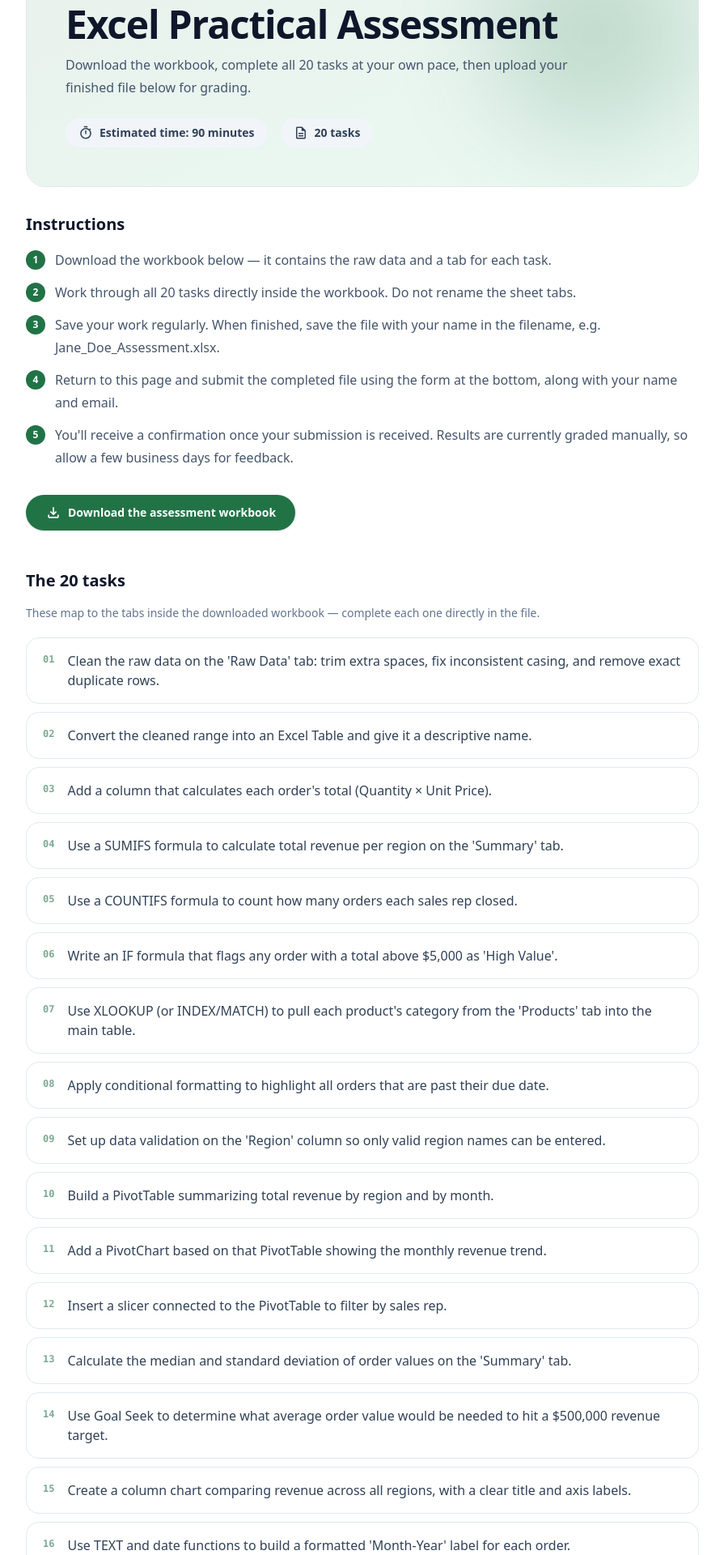
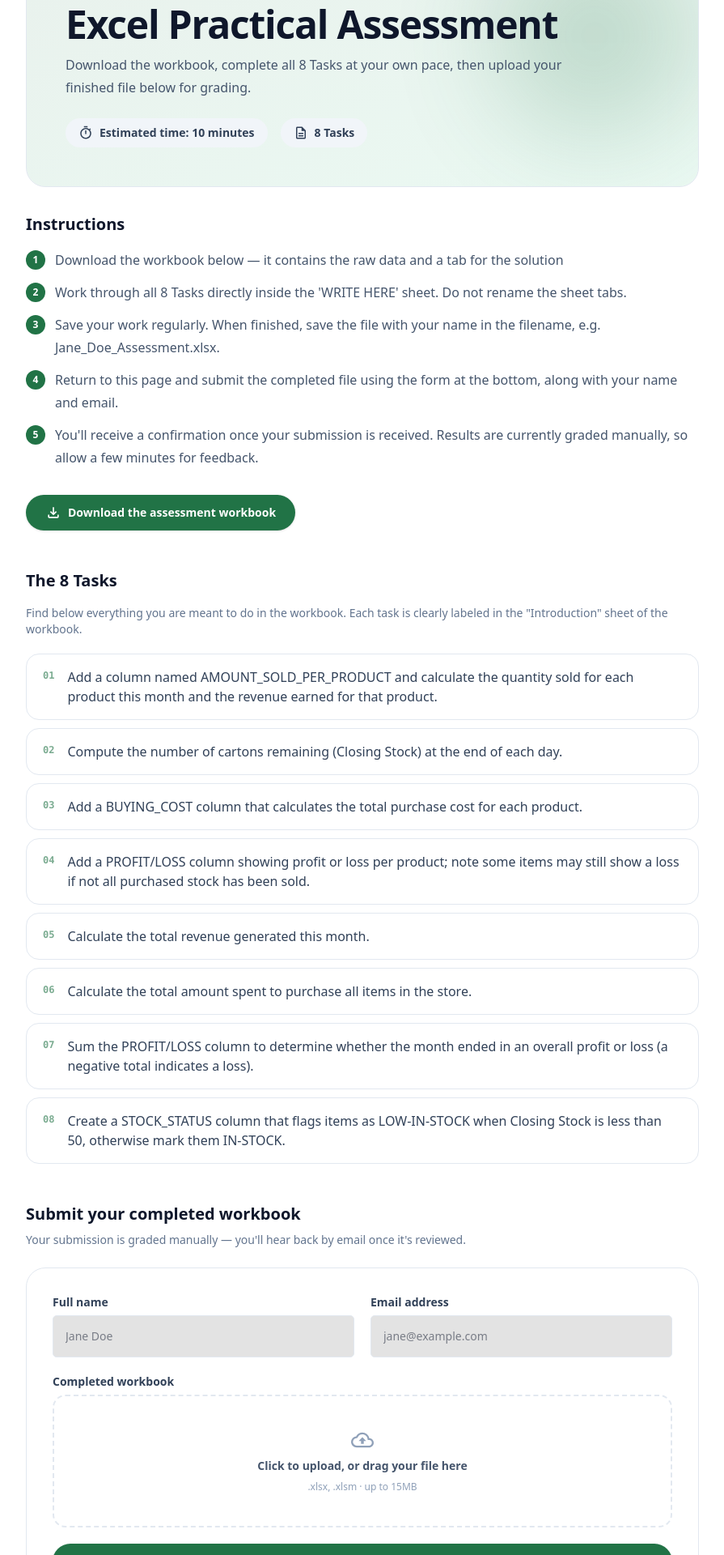
Before and after one commit to KodenOps/itil_test, a Next.js app: page /page/practical-excel in a window 1280 px wide. Shown: the part 202-2122 px from the top of the page at 81% size, without its empty margins (192-1087 px from the left). Built offline with nearby package versions, Linux system fonts and the light colour scheme.

Commit message:
Refactor code structure for improved readability and maintainability

```diff
--- a/src/app/page/excel-for-beginners/page.tsx
+++ b/src/app/page/excel-for-beginners/page.tsx
@@ -4,9 +4,10 @@
 import Link from "next/link";
 import React, { useEffect, useRef, useState } from "react";
 import { BiBook } from "react-icons/bi";
-import { MdOutlineQuiz } from "react-icons/md";
+import { MdBookOnline, MdCheckBox, MdOutlineQuiz } from "react-icons/md";
 import { useRouter } from "next/navigation";
 import NavBar from "@/app/components/NavBar";
+import { IoBook } from "react-icons/io5";
 
 // ─── Types ───────────────────────────────────────────────────────────────────
 
@@ -995,8 +996,16 @@
             label: "Exam Mode",
             description:
               "Test your knowledge with timed Excel exercises and quizzes, designed to simulate real-world scenarios and reinforce learning.",
-            IconName: MdOutlineQuiz,
+            IconName: MdCheckBox,
             accent: "from-[#2660A4] to-[#4F8FCA]",
+          },
+          {
+            path: "/page/practical-excel",
+            label: "Assessment Mode",
+            description:
+              "Evaluate your Excel skills with practical tasks and challenges, providing instructor feedback to help you improve and master the application.",
+            IconName: IoBook,
+            accent: "from-[#40531B] to-[#3A2D32]",
           },
         ].map(({ path, label, description, IconName, accent }) => (
           <button
@@ -1034,9 +1043,6 @@
 
                 <div className='flex items-center justify-between gap-3 text-sm font-semibold text-white/85'>
                   <span>Jump in now</span>
-                  <span className='rounded-full border border-white/20 bg-white/10 px-4 py-2 transition group-hover:bg-white/20'>
-                    Open
-                  </span>
                 </div>
               </div>
             </div>
--- a/src/app/page/practical-excel/page.tsx
+++ b/src/app/page/practical-excel/page.tsx
@@ -14,45 +14,33 @@
 
 // ─── Config ──────────────────────────────────────────────────────────────────
 // Point this at your actual workbook, e.g. a file placed in /public/assessments/
-const WORKBOOK_DOWNLOAD_URL = "/assessments/practical-excel-assessment.xlsx";
-const WORKBOOK_FILENAME = "practical-excel-assessment.xlsx";
+const WORKBOOK_DOWNLOAD_URL = "/Excel_task_beginner.xlsx";
+const WORKBOOK_FILENAME = "Excel_task_beginner.xlsx";
 
 const ACCENT = "#217346";
 const ACCENT_GRADIENT = "from-[#217346] to-[#33C481]";
 
-const ESTIMATED_TIME = "90 minutes";
+const ESTIMATED_TIME = "10 minutes";
 const MAX_FILE_SIZE_MB = 15;
 const ACCEPTED_EXTENSIONS = [".xlsx", ".xlsm"];
 
 const instructions: string[] = [
-  "Download the workbook below — it contains the raw data and a tab for each task.",
-  "Work through all 20 tasks directly inside the workbook. Do not rename the sheet tabs.",
+  "Download the workbook below — it contains the raw data and a tab for the solution",
+  "Work through all 8 Tasks directly inside the 'WRITE HERE' sheet. Do not rename the sheet tabs.",
   "Save your work regularly. When finished, save the file with your name in the filename, e.g. Jane_Doe_Assessment.xlsx.",
   "Return to this page and submit the completed file using the form at the bottom, along with your name and email.",
-  "You'll receive a confirmation once your submission is received. Results are currently graded manually, so allow a few business days for feedback.",
+  "You'll receive a confirmation once your submission is received. Results are currently graded manually, so allow a few minutes for feedback.",
 ];
 
 const questions: string[] = [
-  "Clean the raw data on the 'Raw Data' tab: trim extra spaces, fix inconsistent casing, and remove exact duplicate rows.",
-  "Convert the cleaned range into an Excel Table and give it a descriptive name.",
-  "Add a column that calculates each order's total (Quantity × Unit Price).",
-  "Use a SUMIFS formula to calculate total revenue per region on the 'Summary' tab.",
-  "Use a COUNTIFS formula to count how many orders each sales rep closed.",
-  "Write an IF formula that flags any order with a total above $5,000 as 'High Value'.",
-  "Use XLOOKUP (or INDEX/MATCH) to pull each product's category from the 'Products' tab into the main table.",
-  "Apply conditional formatting to highlight all orders that are past their due date.",
-  "Set up data validation on the 'Region' column so only valid region names can be entered.",
-  "Build a PivotTable summarizing total revenue by region and by month.",
-  "Add a PivotChart based on that PivotTable showing the monthly revenue trend.",
-  "Insert a slicer connected to the PivotTable to filter by sales rep.",
-  "Calculate the median and standard deviation of order values on the 'Summary' tab.",
-  "Use Goal Seek to determine what average order value would be needed to hit a $500,000 revenue target.",
-  "Create a column chart comparing revenue across all regions, with a clear title and axis labels.",
-  "Use TEXT and date functions to build a formatted 'Month-Year' label for each order.",
-  "Wrap at least one lookup formula in IFERROR (or IFNA) to handle missing matches gracefully.",
-  "Freeze the header row and the first two columns on the 'Raw Data' tab.",
-  "Apply a custom number format to the currency columns so negative values display in red parentheses.",
-  "Write a short (2-3 sentence) summary of your key findings on a new 'Notes' tab.",
+  "Add a column named AMOUNT_SOLD_PER_PRODUCT and calculate the quantity sold for each product this month and the revenue earned for that product.",
+  "Compute the number of cartons remaining (Closing Stock) at the end of each day.",
+  "Add a BUYING_COST column that calculates the total purchase cost for each product.",
+  "Add a PROFIT/LOSS column showing profit or loss per product; note some items may still show a loss if not all purchased stock has been sold.",
+  "Calculate the total revenue generated this month.",
+  "Calculate the total amount spent to purchase all items in the store.",
+  "Sum the PROFIT/LOSS column to determine whether the month ended in an overall profit or loss (a negative total indicates a loss).",
+  "Create a STOCK_STATUS column that flags items as LOW-IN-STOCK when Closing Stock is less than 50, otherwise mark them IN-STOCK.",
 ];
 
 type SubmitStatus = "idle" | "submitting" | "success" | "error";
@@ -176,8 +164,8 @@
               Excel Practical Assessment
             </h1>
             <p className='mt-3 max-w-2xl text-base leading-7 text-slate-600'>
-              Download the workbook, complete all 20 tasks at your own pace,
-              then upload your finished file below for grading.
+              Download the workbook, complete all 8 Tasks at your own pace, then
+              upload your finished file below for grading.
             </p>
             <div className='mt-6 flex flex-wrap items-center gap-4'>
               <span className='inline-flex items-center gap-2 rounded-full bg-slate-100 px-4 py-2 text-sm font-semibold text-slate-700'>
@@ -185,8 +173,7 @@
                 Estimated time: {ESTIMATED_TIME}
               </span>
               <span className='inline-flex items-center gap-2 rounded-full bg-slate-100 px-4 py-2 text-sm font-semibold text-slate-700'>
-                <MdOutlineDescription size={18} />
-                20 tasks
+                <MdOutlineDescription size={18} />8 Tasks
               </span>
             </div>
           </div>
@@ -226,12 +213,10 @@
 
         {/* Questions */}
         <section className='mb-12'>
-          <h2 className='text-xl font-bold text-slate-900 mb-4'>
-            The 20 tasks
-          </h2>
+          <h2 className='text-xl font-bold text-slate-900 mb-4'>The 8 Tasks</h2>
           <p className='text-sm text-slate-500 mb-5'>
-            These map to the tabs inside the downloaded workbook — complete each
-            one directly in the file.
+            Find below everything you are meant to do in the workbook. Each task
+            is clearly labeled in the "Introduction" sheet of the workbook.
           </p>
           <div className='space-y-2.5'>
             {questions.map((q, i) => (
```
Also changed, not shown: 1 other file (tests, documents, lock files or other folders).
